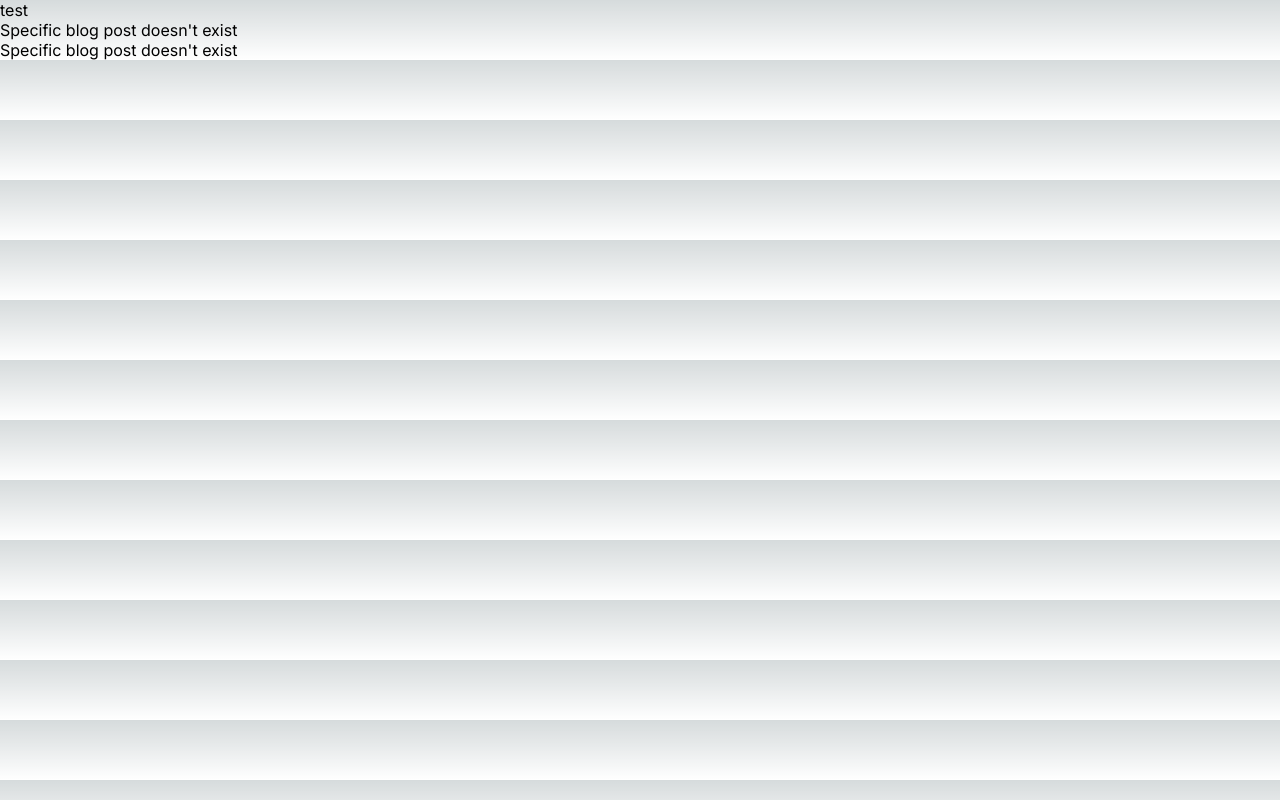
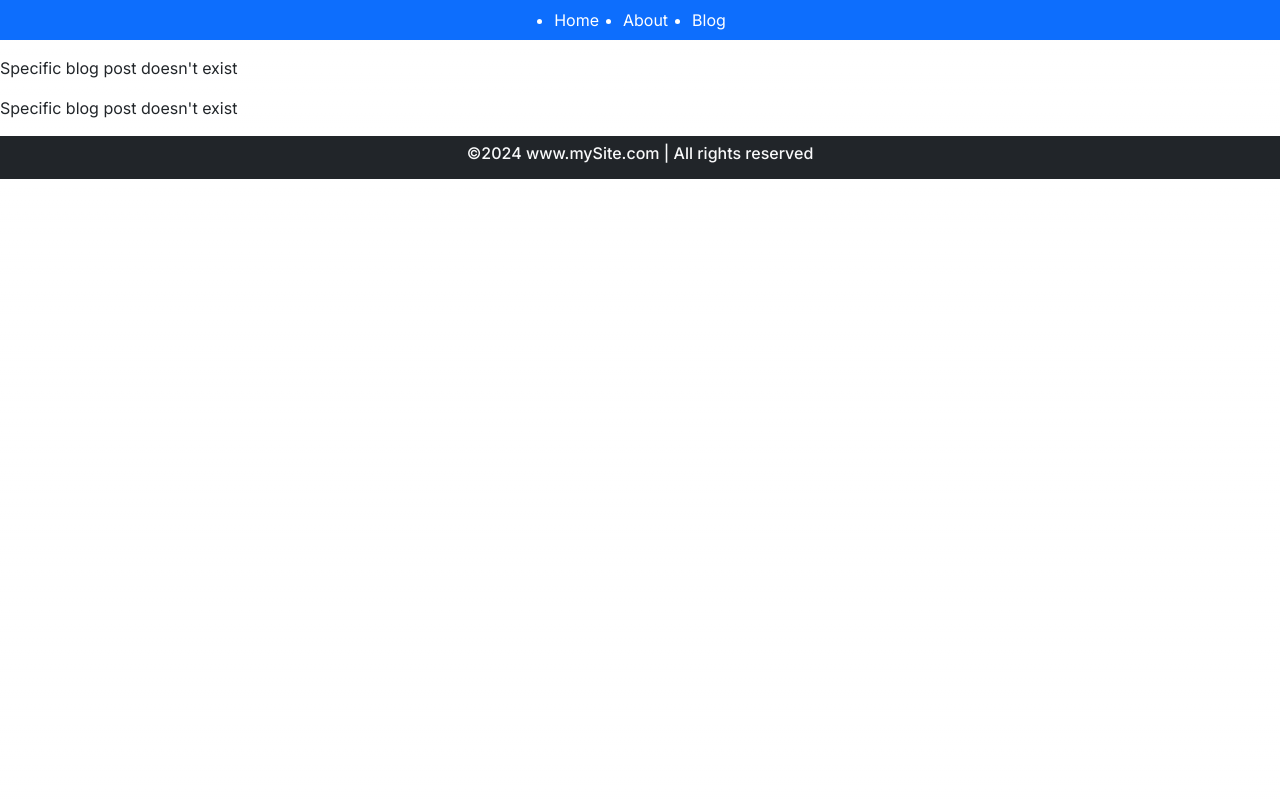
Before and after one commit to MilosJovic23/next-homework, a Next.js app: page /blog/1 in a window 1280 px wide. Built offline with nearby package versions, Linux system fonts and the light colour scheme.

Commit message:
* small changes

```diff
--- a/package.json
+++ b/package.json
@@ -9,8 +9,9 @@
     "lint": "next lint"
   },
   "dependencies": {
+    "bootstrap": "^5.3.3",
+    "next": "14.2.3",
     "react": "^18",
-    "react-dom": "^18",
-    "next": "14.2.3"
+    "react-dom": "^18"
   }
 }
--- /dev/null
+++ b/src/Components/Footer.jsx
@@ -0,0 +1,19 @@
+
+
+import 'bootstrap/dist/css/bootstrap.min.css';
+const Footer=()=>{
+
+    return(
+        <>
+            <div className="d-flex bg-dark text-light display-6 justify-content-center p-2">
+                <h6>&copy;2024 www.mySite.com | All rights reserved</h6>
+            </div>
+
+
+        </>
+    )
+
+
+}
+
+export default Footer;
--- /dev/null
+++ b/src/Components/Navigation.jsx
@@ -0,0 +1,22 @@
+
+import 'bootstrap/dist/css/bootstrap.min.css';
+const Navigation=()=>{
+
+    return(
+        <>
+            <div >
+                <ul className="d-flex bg-primary justify-content-center text-white gap-4 h-50 p-2">
+                    <li><a>Home</a></li>
+                    <li><a>About</a></li>
+                    <li><a>Blog</a></li>
+                </ul>
+            </div>
+
+
+        </>
+    )
+
+
+}
+
+export default Navigation;
--- a/src/Navigation.jsx
+++ /dev/null
@@ -1,8 +0,0 @@
-
-
-const Navigation=()=>{
-
-    return(<p>test</p>)
-}
-
-export default Navigation;
--- a/src/app/layout.js
+++ b/src/app/layout.js
@@ -1,6 +1,7 @@
 import { Inter } from "next/font/google";
 import "./globals.css";
-import Navigation from "@/Navigation";
+import Navigation from "@/Components/Navigation";
+import Footer from "@/Components/Footer";
 
 const inter = Inter({ subsets: ["latin"] });
 
@@ -13,7 +14,15 @@ export default function RootLayout({ children }) {
   return (
     <html lang="en">
 
-      <body className={inter.className}><Navigation/>{children}</body>
+      <body className={inter.className}>
+      <div>
+        <Navigation/>
+          {children}
+          <Footer/>
+      </div>
+
+      </body>
+
     </html>
   );
 }
```
Also changed, not shown: 1 other file (tests, documents, lock files or other folders).
